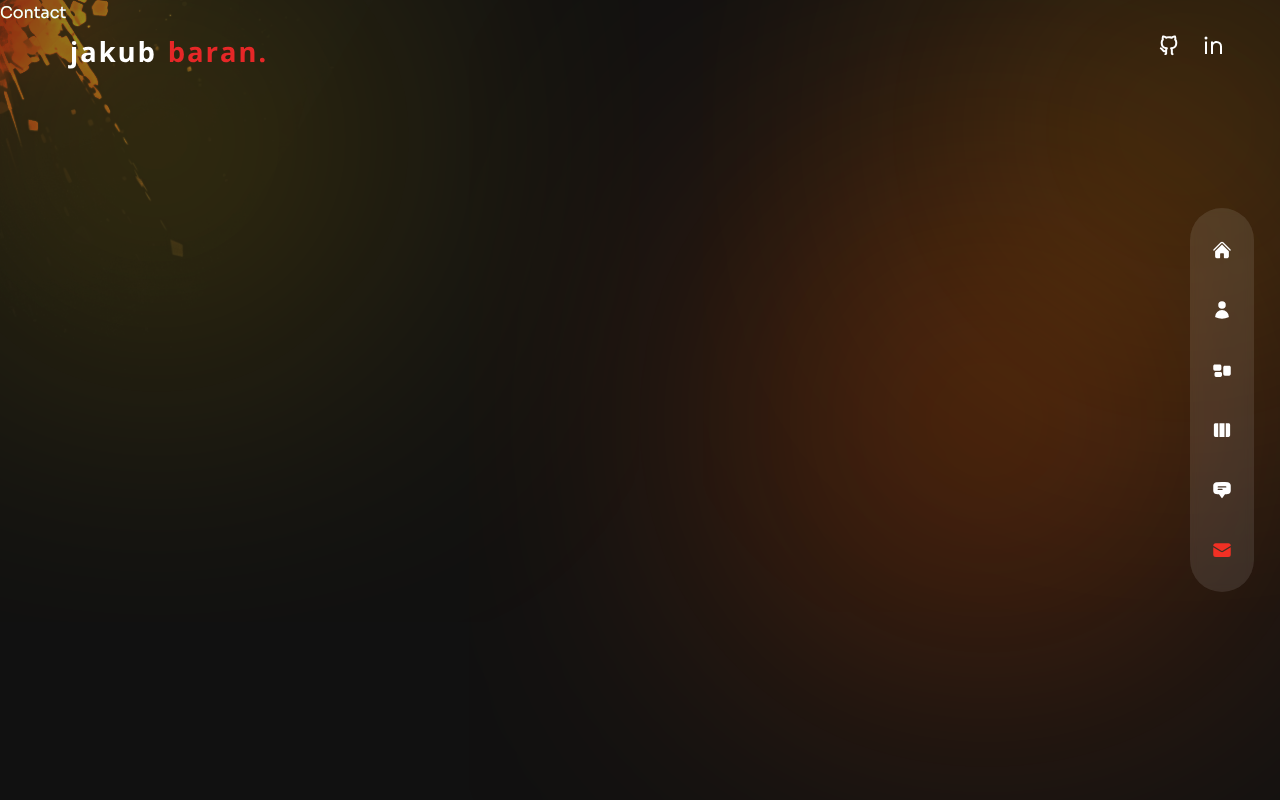
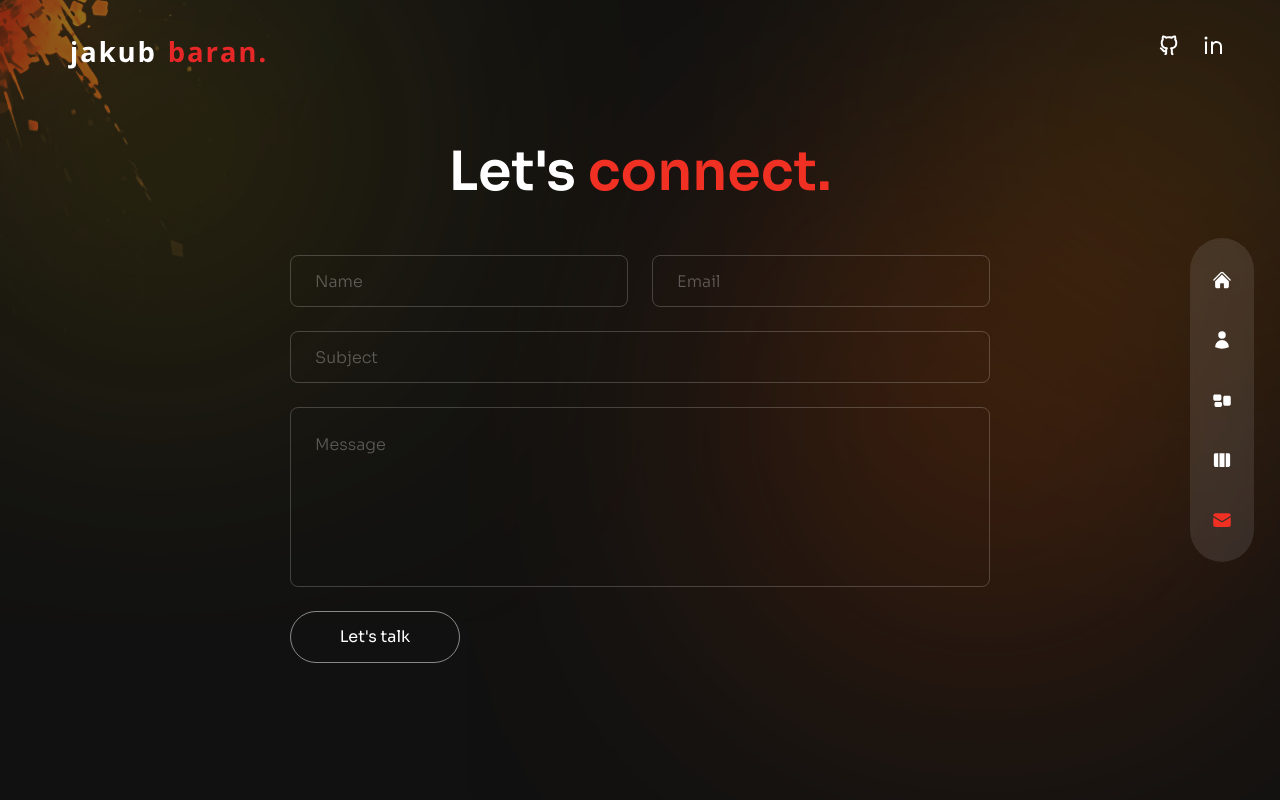
Before and after one commit to baranero/portfolio, a Next.js app: page /contact in a window 1280 px wide. Built offline with nearby package versions, Linux system fonts and the light colour scheme.

Commit message:
added contact form

```diff
--- a/components/CardLeft.tsx
+++ /dev/null
@@ -1,7 +0,0 @@
-import React from "react";
-
-const CardLeft = () => {
-  return <div>Card Left</div>;
-};
-
-export default CardLeft;
--- a/components/CardRight.tsx
+++ /dev/null
@@ -1,7 +0,0 @@
-import React from 'react'
-
-const CardRight = () => {
-  return <div>Card Right</div>;
-};
-
-export default CardRight;
--- a/components/Nav.tsx
+++ b/components/Nav.tsx
@@ -14,11 +14,6 @@
   { name: "about", path: "/about", icon: <HiUser /> },
   { name: "services", path: "/services", icon: <HiRectangleGroup /> },
   { name: "work", path: "/work", icon: <HiViewColumns /> },
-  {
-    name: "testimonials",
-    path: "/testimonials",
-    icon: <HiChatBubbleBottomCenterText />,
-  },
   {
     name: "contact",
     path: "/contact",
--- a/components/TestimonialSlider.tsx
+++ /dev/null
@@ -1,32 +0,0 @@
-// testimonial data
-import React from 'react'
-
-const testimonialData = [
-  {
-    image: '/t-avt-1.png',
-    name: 'Anne Smith',
-    position: 'Customer',
-    message:
-      'Lorem ipsum dolor sit amet consectetur adipisicing elit. Cum expedita odit beatae, cupiditate saepe quam officia aut placeat quas neque!',
-  },
-  {
-    image: '/t-avt-2.png',
-    name: 'Jane Doe',
-    position: 'Customer',
-    message:
-      'Lorem ipsum dolor sit amet consectetur adipisicing elit. Cum expedita odit beatae, cupiditate saepe quam officia aut placeat quas neque!',
-  },
-  {
-    image: '/t-avt-3.png',
-    name: 'Jhon Doe',
-    position: 'Customer',
-    message:
-      'Lorem ipsum dolor sit amet consectetur adipisicing elit. Cum expedita odit beatae, cupiditate saepe quam officia aut placeat quas neque!',
-  },
-];
-
-const TestimonialSlider = () => {
-  return <div>Testimonial Slider</div>;
-};
-
-export default TestimonialSlider;
--- a/pages/contact/index.tsx
+++ b/pages/contact/index.tsx
@@ -1,8 +1,39 @@
 import React from 'react'
+import Circles from '../../components/Circles';
+import { BsArrowRight } from 'react-icons/bs'
+import { motion } from 'framer-motion';
+import { fadeIn } from '../../variants';
 
 const Contact = () => {
   return (
-    <div>Contact</div>)
+    <div className='h-full bg-primary/30'>
+      <div className='container mx-auto py-32 text-center xl:text-left flex items-center justify-center h-full'>
+        <div className='flex flex-col w-full max-w-[700px]'>
+          <motion.h2 variants={fadeIn('up', 0.2)}
+              initial='hidden'
+              animate='show'
+              exit='hidden' className='h2 text-center mb-12'>
+            Let&apos;s <span className='text-accent'>connect.</span>
+          </motion.h2>
+          <motion.form variants={fadeIn('up', 0.4)}
+              initial='hidden'
+              animate='show'
+              exit='hidden' className='flex-1 flex flex-col gap-6 w-full mx-auto'>
+            <div className='flex gap-x-6 w-full'>
+              <input type='text' placeholder='name' className='input'/>
+              <input type='text' placeholder='email' className='input'/>
+
+            </div>
+            <input type='text' placeholder='subject' className='input'/>
+            <textarea placeholder='message' className='textarea'></textarea>
+            <button className='btn rounded-full border border-white/50 max-w-[170px] px-8 transition-all duration-300 flex items-center justify-center overflow-hidden hover:border-accent group'>
+              <span className='group-hover:-translate-y-[120%] group-hover:opacity-0 transition-all duration-500'>Let&apos;s talk</span>
+              <BsArrowRight className='-translate-y-[120%] opacity-0 group-hover:flex group-hover:-translate-y-0 group-hover:opacity-100 transition-all duration-300 absolute text-[22px]'/>
+            </button>
+          </motion.form>
+        </div>
+      </div>
+    </div>)
 };
 
 export default Contact;
--- a/pages/testimonials/index.tsx
+++ /dev/null
@@ -1,7 +0,0 @@
-import React from 'react'
-
-const Testimonials = () => {
-  return <div>Testimonials</div>;
-};
-
-export default Testimonials;
```
